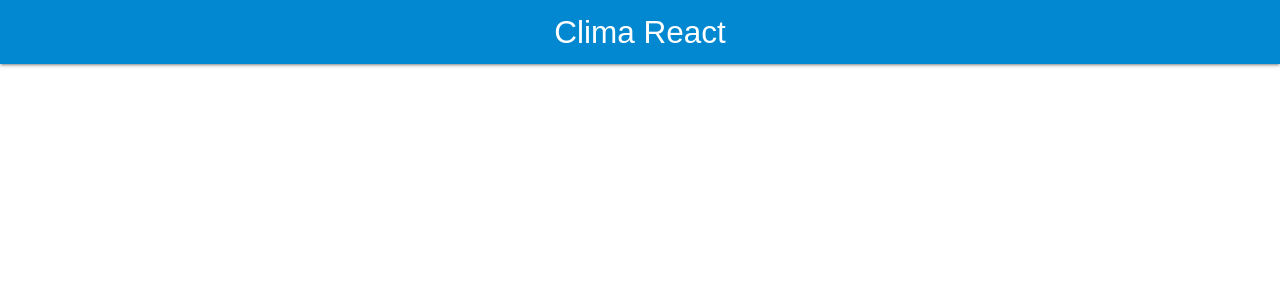
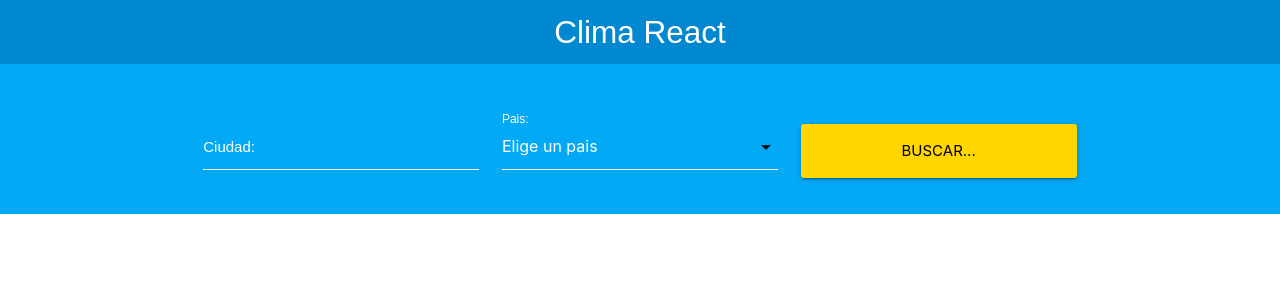
Before and after one commit to Isai-gomez/Clima, a React (Create React App) app: page / in a window 1280 px wide. Shown: the top 300 px of the page. Built offline with nearby package versions, Linux system fonts and the light colour scheme.

Commit message:
Creando el componente para formulario

```diff
--- a/src/componentes/App.js
+++ b/src/componentes/App.js
@@ -1,9 +1,11 @@
 import React from "react";
 import Header from "./Header";
+import Formulario from "./Formulario";
 function App() {
   return (
     <div className="app">
       <Header titulo={"Clima React"}></Header>
+      <Formulario></Formulario>
     </div>
   );
 }
--- /dev/null
+++ b/src/componentes/Formulario.js
@@ -0,0 +1,45 @@
+import React, { Component } from "react";
+
+class Formulario extends Component {
+  state = {};
+  render() {
+    return (
+      <div className="contenedor-form">
+        <div className="container">
+          <div className="row">
+            <form>
+              <div className="input-field col s12 m8 l4 offset-m2">
+                <input id="ciudad" type="text" />
+                <label htmlfor="ciudad">Ciudad:</label>
+              </div>
+              <div className="input-field col s12 m8 l4 offset-m2">
+                <select>
+                  <option value="" defaultValue>
+                    Elige un pais
+                  </option>
+                  <option value="AR">Argertina</option>
+                  <option value="CO">Colombia</option>
+                  <option value="CR">Costa Rica</option>
+                  <option value="ES">España</option>
+                  <option value="US">Estados Unido</option>
+                  <option value="MX">México</option>
+                  <option value="PE">Perú</option>
+                </select>
+                <label htmlfor="pais">Pais:</label>
+              </div>
+              <div className="input-field col s12 m8 l4 offset-2 buscador">
+                <input
+                  type="submit"
+                  className="waves-effect waves-light btn-large yellow accent-4"
+                  value="Buscar..."
+                ></input>
+              </div>
+            </form>
+          </div>
+        </div>
+      </div>
+    );
+  }
+}
+
+export default Formulario;
```
